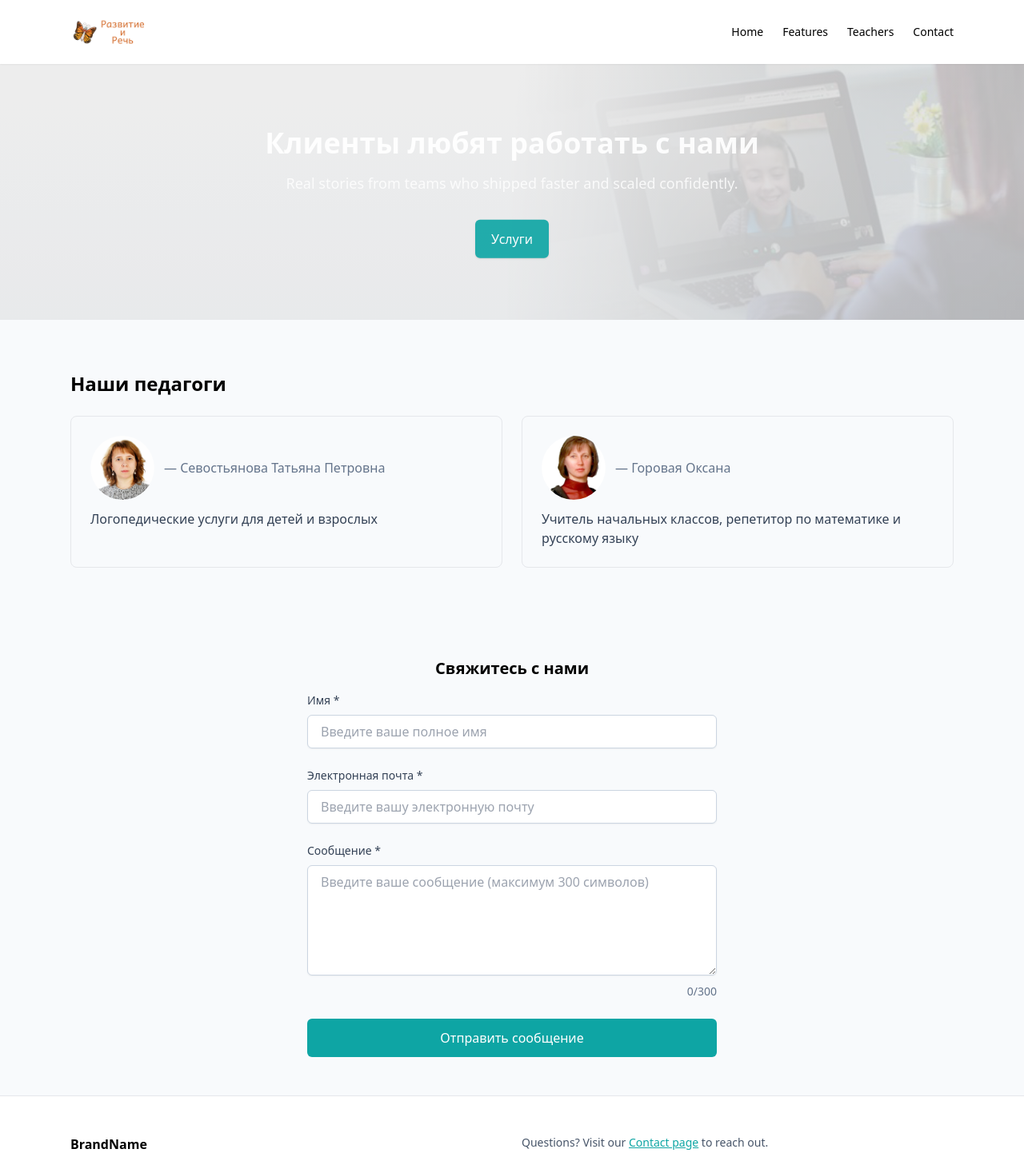
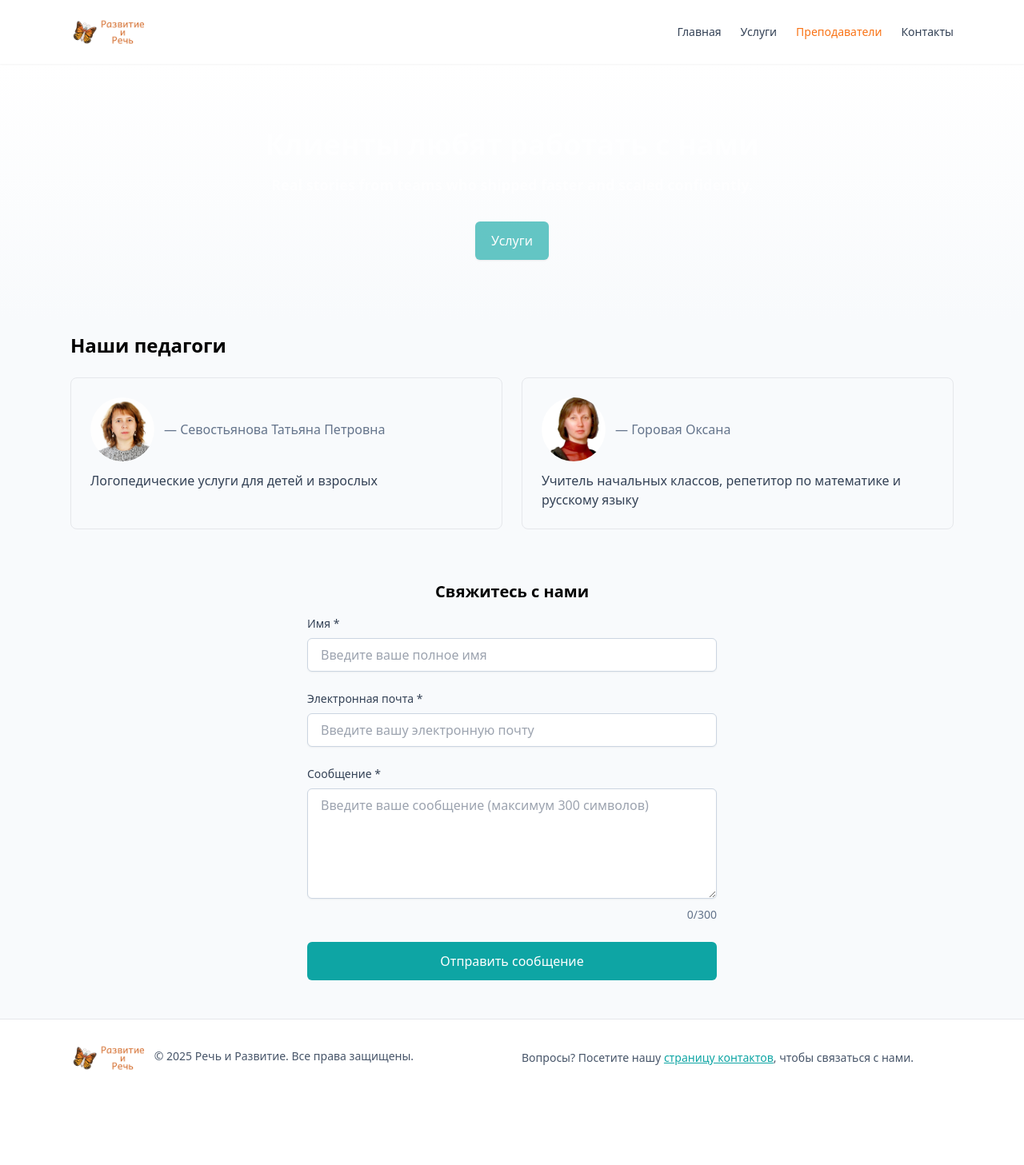
Before and after one commit to sebaural/speech-development, a React (Vite) app: page /teachers in a window 1280 px wide. Shown: the top 1457 px of the page at 80% size. After the commit the page ends 1371 px from the top, so only its background shows below. Built offline with nearby package versions, Linux system fonts and the light colour scheme.

Commit message:
footer and nav styling updates

```diff
--- a/src/components/Features.tsx
+++ b/src/components/Features.tsx
@@ -46,9 +46,9 @@ export default function Features(): JSX.Element {
 		<section className="py-12 bg-slate-50">
 			<div className="mx-auto max-w-6xl px-6">
 				<header className="mb-8 text-center">
-					<h2 className="text-3xl font-bold">Features</h2>
+					<h2 className="text-3xl font-bold">Наши Услуги</h2>
 					<p className="mt-2 text-slate-600">
-						Capabilities that help you ship faster and build with confidence.
+						Работа с детьми, подростками и взрослыми по развитию речи и навыков общения.
 					</p>
 				</header>
 
--- a/src/components/Footer.tsx
+++ b/src/components/Footer.tsx
@@ -3,13 +3,13 @@ import React from 'react'
 export default function Footer() {
   return (
     <footer className="border-t bg-white">
-      <div className="mx-auto max-w-6xl px-6 py-12 grid grid-cols-1 md:grid-cols-2 gap-6">
-        <div>
-          <div className="font-semibold">BrandName</div>
-          <p className="mt-3 text-sm text-slate-600">© {new Date().getFullYear()} BrandName. All rights reserved.</p>
+      <div className="mx-auto max-w-6xl px-6 py-6 grid grid-cols-1 md:grid-cols-2 gap-6">
+        <div className="flex">
+          <div className="font-semibold"><img src="/images/РИР_лого.png" alt="Речь и Развитие" className="h-16 md:h-12 lg:h-19 w-auto" /></div>
+          <p className="mt-3 text-sm text-slate-600">© {new Date().getFullYear()} Речь и Развитие. Все права защищены.</p>
         </div>
-        <div className="text-sm text-slate-600">
-          <p>Questions? Visit our <a href="/contact" className="text-accent underline">Contact page</a> to reach out.</p>
+        <div className="flex items-center text-sm text-slate-600">
+          <p>Вопросы? Посетите нашу <a href="/contact" className="text-accent underline">страницу контактов</a>, чтобы связаться с нами.</p>
         </div>
       </div>
     </footer>
--- a/src/components/Hero.tsx
+++ b/src/components/Hero.tsx
@@ -196,7 +196,7 @@ export default function Hero({
               transition={{ duration: 0.4 }}
             >
               <h1 className="text-4xl font-bold" style={{ color: textColor }}>{slides[index].title}</h1>
-              <p className="mt-4 text-lg" style={{ color: textColor, opacity: 0.9 }}>{slides[index].subtitle}</p>
+              <p className="mt-4 text-lg" style={{ fontWeight: 600, color: textColor, opacity: 1 }}>{slides[index].subtitle}</p>
               <div className="mt-8 flex justify-center gap-4">
                 {slides[index].cta && (
                   <a
--- a/src/components/Nav.tsx
+++ b/src/components/Nav.tsx
@@ -15,10 +15,10 @@ export default function Nav(): JSX.Element {
         </Link>
 
         <nav className="hidden md:flex gap-6">
-          {!isHome && <Link to="/" className="text-sm">Home</Link>}
-          <Link to="/features" className="text-sm">Features</Link>
-          <Link to="/teachers" className="text-sm">Teachers</Link>
-          <Link to="/contact" className="text-sm">Contact</Link>
+          {!isHome && <Link to="/" className={`text-sm ${location.pathname === '/' ? 'text-orange-500 font-medium' : 'text-slate-700 hover:text-orange-500'}`}>Главная</Link>}
+          <Link to="/features" className={`text-sm ${location.pathname === '/features' || location.pathname.startsWith('/features/') ? 'text-orange-500 font-medium' : 'text-slate-700 hover:text-orange-500'}`}>Услуги</Link>
+          <Link to="/teachers" className={`text-sm ${location.pathname === '/teachers' || location.pathname.startsWith('/teachers/') ? 'text-orange-500 font-medium' : 'text-slate-700 hover:text-orange-500'}`}>Преподаватели</Link>
+          <Link to="/contact" className={`text-sm ${location.pathname === '/contact' ? 'text-orange-500 font-medium' : 'text-slate-700 hover:text-orange-500'}`}>Контакты</Link>
         </nav>
 
         {/* mobile toggle */}
@@ -49,11 +49,11 @@ export default function Nav(): JSX.Element {
         <div id="mobile-menu" className="md:hidden absolute inset-x-0 top-full z-30 bg-white border-t shadow-sm">
           <div className="px-6 py-4 flex flex-col gap-3">
             {!isHome && (
-              <Link to="/" onClick={() => setOpen(false)} className="block">Home</Link>
+              <Link to="/" onClick={() => setOpen(false)} className={`block ${location.pathname === '/' ? 'text-orange-500 font-medium' : 'text-slate-700 hover:text-orange-500'}`}>Главная</Link>
             )}
-            <Link to="/features" onClick={() => setOpen(false)} className="block">Features</Link>
-            <Link to="/teachers" onClick={() => setOpen(false)} className="block">Teachers</Link>
-            <Link to="/contact" onClick={() => setOpen(false)} className="block">Contact</Link>
+            <Link to="/features" onClick={() => setOpen(false)} className={`block ${location.pathname === '/features' || location.pathname.startsWith('/features/') ? 'text-orange-500 font-medium' : 'text-slate-700 hover:text-orange-500'}`}>Услуги</Link>
+            <Link to="/teachers" onClick={() => setOpen(false)} className={`block ${location.pathname === '/teachers' || location.pathname.startsWith('/teachers/') ? 'text-orange-500 font-medium' : 'text-slate-700 hover:text-orange-500'}`}>Преподаватели</Link>
+            <Link to="/contact" onClick={() => setOpen(false)} className={`block ${location.pathname === '/contact' ? 'text-orange-500 font-medium' : 'text-slate-700 hover:text-orange-500'}`}>Контакты</Link>
           </div>
         </div>
       )}
--- a/src/components/Teachers.tsx
+++ b/src/components/Teachers.tsx
@@ -8,7 +8,7 @@ function slugify(name: string) {
 
 export default function Teachers() {
   return (
-    <section id="teachers" className="py-8 sm:py-16 bg-slate-50">
+    <section id="teachers" className="py-8 sm:py-4 bg-slate-50">
       <div className="mx-auto max-w-6xl px-4 sm:px-6">
         <h2 className="text-xl sm:text-2xl font-semibold text-center sm:text-left">Наши педагоги</h2>
         <div className="mt-4 sm:mt-6 grid grid-cols-1 md:grid-cols-2 gap-4 sm:gap-6">
```
